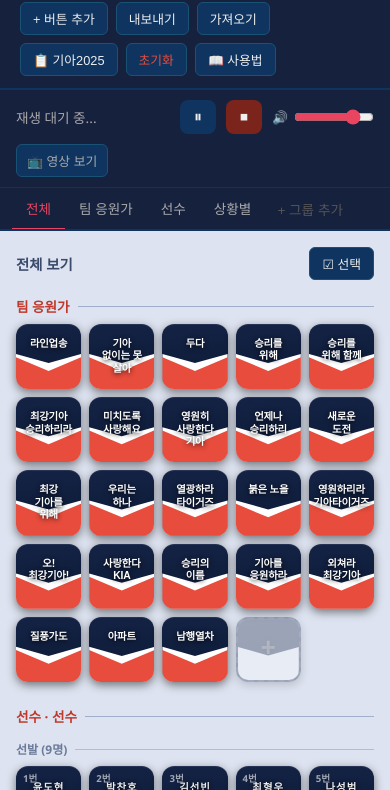
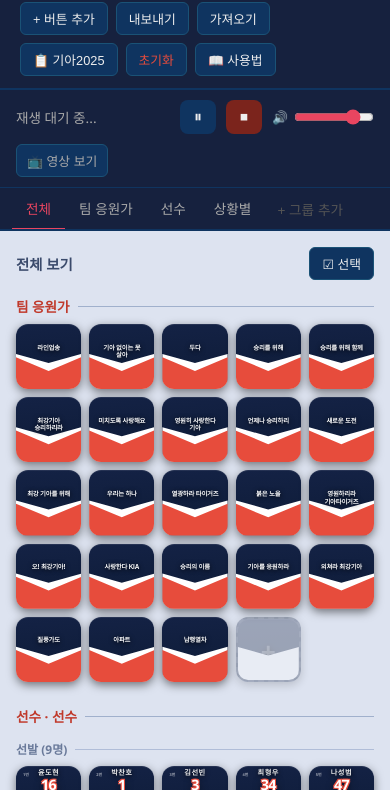
Before and after one commit to dawngongbang/homel, a plain HTML site: page baseball-launchpad.html in a window 390 px wide. Both pictures are taken after a click on the button "전체". Shown: the part 54-844 px from the top of the page. Drawn offline with Linux system fonts and the light colour scheme.

Commit message:
텍스트 cqi 기반 동적 크기: 이름 1/3, 등번호 2/3, 액션버튼 동일 적용

```diff
--- a/baseball-launchpad.html
+++ b/baseball-launchpad.html
@@ -115,11 +115,12 @@ input[type=range] { width: 80px; accent-color: #e94560; }
 
 /* 일반 패드 — jersey card style */
 .pad-btn {
+  container-type: inline-size;
   position: relative; aspect-ratio: 1; border: none;
   border-radius: 12px; cursor: pointer; display: flex; flex-direction: column;
-  align-items: center; justify-content: flex-start; padding: 14px 8px 8px; text-align: center;
+  align-items: center; justify-content: flex-start; padding: 5cqi 8px 8px; text-align: center;
   transition: filter 0.12s, transform 0.12s, box-shadow 0.2s;
-  font-size: 0.85rem; font-weight: 800; word-break: keep-all; overflow: hidden;
+  font-weight: 800; word-break: keep-all; overflow: hidden;
   background: linear-gradient(175deg, #142245 0%, #0d1b36 100%); color: #fff;
   text-shadow: 0 1px 5px rgba(0,0,0,0.9);
   box-shadow: 0 3px 10px rgba(0,0,0,0.5), inset 0 1px 0 rgba(255,255,255,0.08);
@@ -163,7 +164,7 @@ input[type=range] { width: 80px; accent-color: #e94560; }
   font-size: 0.9rem; color: #e94560; font-weight: bold; pointer-events: none;
 }
 
-.pad-label { font-size: clamp(0.65rem, calc(3.2rem / var(--grid-cols, 4)), 1.05rem); font-weight: 800; line-height: 1.2; pointer-events: none; letter-spacing: -0.2px; }
+.pad-label { font-size: 13cqi; font-weight: 800; line-height: 1.2; pointer-events: none; letter-spacing: -0.2px; }
 .pad-time  { display: none; }
 .pad-badge {
   position: absolute; top: 5px; left: 6px; z-index: 2;
@@ -183,6 +184,7 @@ input[type=range] { width: 80px; accent-color: #e94560; }
 
 /* 선수 카드 — pad-btn과 동일한 외관 */
 .player-card {
+  container-type: inline-size;
   position: relative; border: none;
   border-radius: 12px; overflow: hidden; cursor: pointer;
   transition: filter 0.12s, transform 0.12s, box-shadow 0.2s;
@@ -219,7 +221,7 @@ input[type=range] { width: 80px; accent-color: #e94560; }
 .player-card-top {
   flex: 1; display: flex; flex-direction: column;
   align-items: center; justify-content: flex-start;
-  padding: 14px 8px 8px; text-align: center; cursor: pointer;
+  padding: 5cqi 8px 8px; text-align: center; cursor: pointer;
   position: relative; z-index: 2;
 }
 .player-num-row {
@@ -228,24 +230,24 @@ input[type=range] { width: 80px; accent-color: #e94560; }
 }
 .batting-order-top {
   position: absolute; top: 5px; left: 7px; z-index: 3;
-  font-size: 0.6rem; color: rgba(255,255,255,0.6); font-weight: 700;
+  font-size: 6cqi; color: rgba(255,255,255,0.6); font-weight: 700;
   pointer-events: none;
 }
-/* jersey number — 이름 아래, 열 수에 따라 크기 조정 */
+/* jersey number — 이름(1/3) 아래 등번호(2/3) */
 .player-order-num {
-  font-size: clamp(1rem, calc(5rem / var(--grid-cols, 4)), 2.8rem);
+  font-size: 22cqi;
   font-weight: 900; color: #fff; line-height: 1;
-  letter-spacing: -2px; position: relative; z-index: 2; pointer-events: none; white-space: nowrap;
-  margin-top: 2px;
+  letter-spacing: -0.05em; position: relative; z-index: 2; pointer-events: none; white-space: nowrap;
+  margin-top: 1cqi;
   text-shadow:
     -1px -1px 0 var(--accent, #e74c3c),  1px -1px 0 var(--accent, #e74c3c),
     -1px  1px 0 var(--accent, #e74c3c),   1px  1px 0 var(--accent, #e74c3c),
     0 3px 8px rgba(0,0,0,0.8);
 }
 .player-name {
-  font-size: clamp(0.65rem, calc(3.2rem / var(--grid-cols, 4)), 1.05rem);
-  font-weight: 800; line-height: 1.1; margin-top: 2px;
-  position: relative; z-index: 2; letter-spacing: 1px;
+  font-size: 11cqi;
+  font-weight: 800; line-height: 1.1;
+  position: relative; z-index: 2; letter-spacing: 0.5px;
   text-shadow: 0 1px 5px rgba(0,0,0,0.9);
 }
 .player-chain-hint { display: none; }
@@ -257,11 +259,10 @@ input[type=range] { width: 80px; accent-color: #e94560; }
 }
 .player-action-btn {
   flex: 1; background: transparent; border: none; color: #ddd;
-  padding: clamp(3px, calc(28px / var(--grid-cols, 4)), 8px) 4px;
-  cursor: pointer;
-  font-size: clamp(0.48rem, calc(2.8rem / var(--grid-cols, 4)), 0.72rem);
+  padding: 2cqi 4px;
+  cursor: pointer; font-size: 5.5cqi;
   transition: background 0.15s; display: flex;
-  flex-direction: column; align-items: center; gap: 1px; line-height: 1;
+  flex-direction: column; align-items: center; gap: 0.5cqi; line-height: 1;
 }
 .player-action-btn:hover { background: rgba(255,255,255,0.12); }
 .player-action-btn:active { background: rgba(255,255,255,0.22); }
```
Also changed, not shown: index.html (+17 -16 lines).
